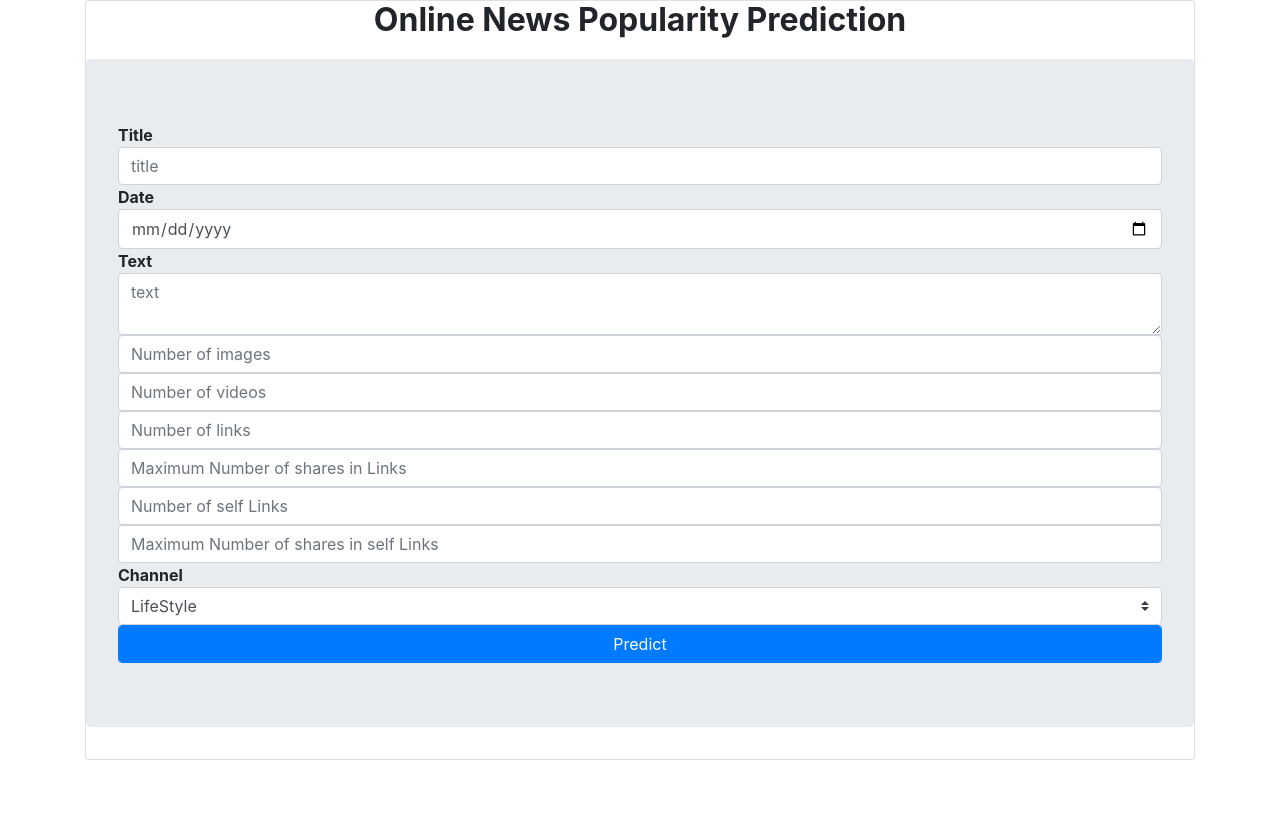
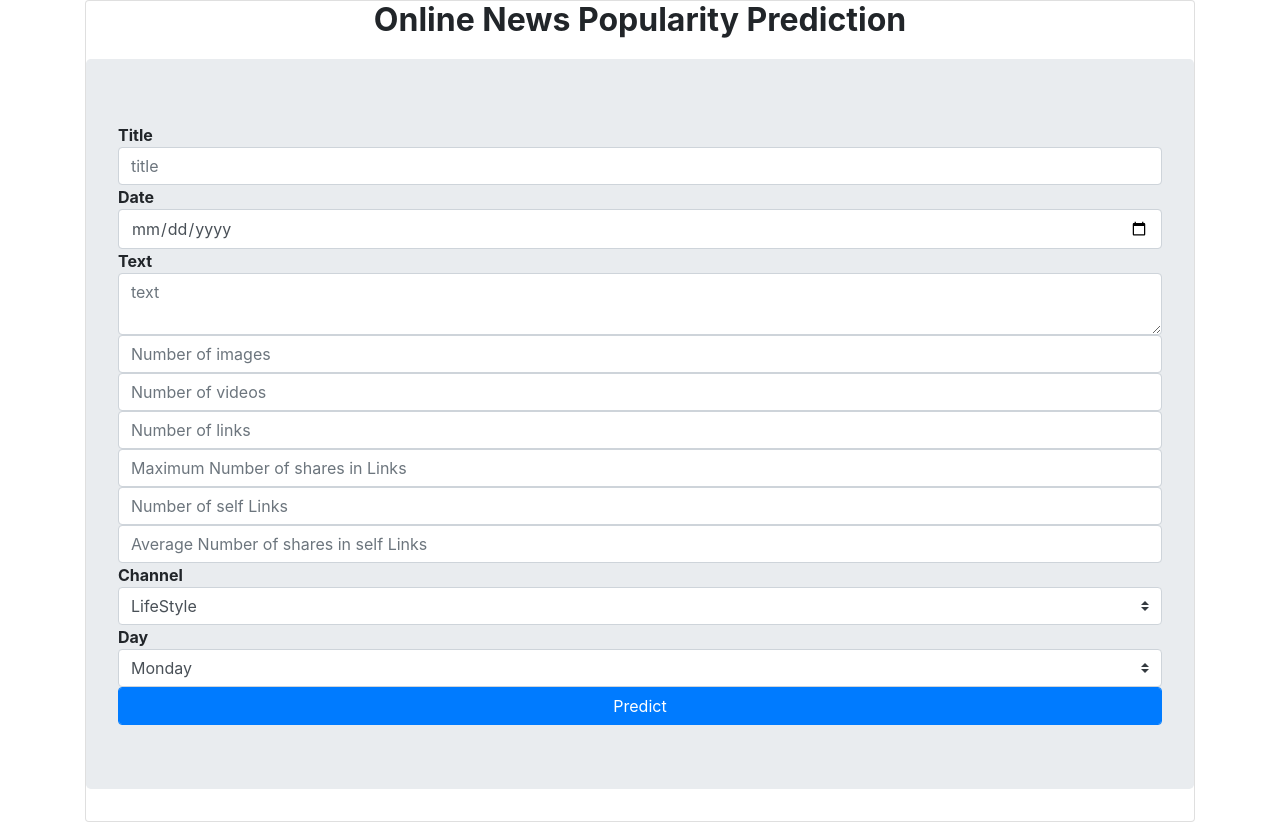
Before and after one commit to mzishan8/Online-News-Article-Popularity, a Flask app: page / in a window 1280 px wide. Before the commit the page ends 760 px from the top, so only its background shows below. Run offline with Flask 2, Linux system fonts and the light colour scheme; parts of the project's set-up code (start-up, migrations or seed data) failed here and were passed over; some libraries are stand-ins or nearby versions.

Commit message:
Almost finished

```diff
--- a/Popularity.py
+++ b/Popularity.py
@@ -84,6 +84,7 @@ res = rfc_model.transform(unlabel_data)
 #     inputData.append(i * i +0.432);
 
 def predictPopularity(features):
+    print(features)
     features = tuple(features)
     feature_label = []
     for i in range(0, len(features)):
--- a/server.py
+++ b/server.py
@@ -1,5 +1,7 @@
 from flask import Flask, redirect, url_for, request, render_template
+
 import Popularity
+from textblob import TextBlob
 app = Flask(__name__)
 
 @app.route('/success/<name>')
@@ -21,9 +23,87 @@ def login():
 
 @app.route('/predict', methods= ['POST'])
 def predict():
-	return "<H1> Your News Article will be popular</H1>"
+   print(request.form)
+   feature=[]
+   feature.append(0)
+   feature.append(len(request.form["title"].split())+2)
+   feature.append(len(request.form["text"].split()))
+   print(len(set(request.form["text"].split())))
+   print((len(request.form["text"].split()))+2)
+   feature.append(len(set(request.form["text"].split()))/(len(request.form["text"].split())+13))
+   feature.append(len(set(request.form["title"].split()))/len(request.form["title"].split()))
+   feature.append(len(set(request.form["title"].split()))/len(request.form["title"].split()))
+   feature.append(int(request.form["external_links"])+int(request.form["self_links"]));
+   feature.append(int(request.form["self_links"]));
+   feature.append(int(request.form["image"]));
+   feature.append(int(request.form["video"]));
+   words = request.form["text"].split()
+   feature.append(sum(len(word) for word in words) / (len(words)+13))
+   feature.append(0)
+   print("Fyk")
+   feature.append(1 if request.form["channel"]=="1" else 0)
+   feature.append(1 if request.form["channel"]=="2" else 0)
+   feature.append(1 if request.form["channel"]=="3" else 0)
+   feature.append(1 if request.form["channel"]=="4" else 0)
+   feature.append(1 if request.form["channel"]=="5" else 0)
+   feature.append(1 if request.form["channel"]=="6" else 0)
+   feature.append(int(request.form["max_external_share"]))
+   feature.append(int(request.form["avg_self_share"]))
+   print("Shik")
+   feature.append(1 if request.form["day"]=="1" else 0)
+   feature.append(1 if request.form["day"]=="2" else 0)
+   feature.append(1 if request.form["day"]=="3" else 0)
+   feature.append(1 if request.form["day"]=="4" else 0)
+   feature.append(1 if request.form["day"]=="5" else 0)
+   feature.append(1 if request.form["day"]=="6" else 0)
+   feature.append(1 if request.form["day"]=="7" else 0)
+   feature.append(1 if request.form["day"]=="6" or request.form["day"]=="7" else 0 )
+   feature.append(TextBlob(request.form["text"]).sentiment.subjectivity)
+   feature.append(TextBlob(request.form["text"]).sentiment.polarity)
+   feature.append(TextBlob(request.form["title"]).sentiment.subjectivity)
+   feature.append(TextBlob(request.form["title"]).sentiment.polarity)
+   feature.append(abs(TextBlob(request.form["title"]).sentiment.subjectivity))
+   feature.append(abs(TextBlob(request.form["title"]).sentiment.polarity))
+   print(len(feature))
+   print(Popularity.predictPopularity(feature))
+   return "<H1> Your News Article will be popular</H1>"
 
 
 
 if __name__ == '__main__':
    app.run(debug = True)
+
+# 'timedelta',
+#  'n_tokens_title',
+#  'n_tokens_content',
+#  'n_unique_tokens',
+#  'n_non_stop_words',
+#  'n_non_stop_unique_tokens',
+#  'num_hrefs',
+#  'num_self_hrefs',
+#  'num_imgs',
+#  'num_videos',
+#  'average_token_length',
+#  'num_keywords',
+#  'data_channel_is_lifestyle',
+#  'data_channel_is_entertainment',
+#  'data_channel_is_bus',
+#  'data_channel_is_socmed',
+#  'data_channel_is_tech',
+#  'data_channel_is_world',
+#  'self_reference_max_shares',
+#  'self_reference_avg_sharess',
+#  'weekday_is_monday',
+#  'weekday_is_tuesday',
+#  'weekday_is_wednesday',
+#  'weekday_is_thursday',
+#  'weekday_is_friday',
+#  'weekday_is_saturday',
+#  'weekday_is_sunday',
+#  'is_weekend',
+#  'global_subjectivity',
+#  'global_sentiment_polarity',
+#  'title_subjectivity',
+#  # 'title_sentiment_polarity',
+#  # 'abs_title_subjectivity',
+ # 'abs_title_sentiment_polarity'
--- a/templates/Home.html
+++ b/templates/Home.html
@@ -21,16 +21,26 @@
 				<input class="form-control" type="number" name="external_links" placeholder="Number of links">
 				<input class="form-control" type="number" name="max_external_share" placeholder="Maximum Number of shares in Links">
 				<input class="form-control" type="number" name="self_links" placeholder="Number of self Links">
-				<input class="form-control" type="number" name="max_self_share" placeholder="Maximum Number of shares in self Links">
+				<input class="form-control" type="number" name="avg_self_share" placeholder="Average Number of shares in self Links">
 				<!-- Example single danger button -->
 				<b>Channel</b>
-				<select class="custom-select" id="inputGroupSelect04">
+				<select class="custom-select" id="inputGroupSelect04" name="channel">
 				    <option value="1">LifeStyle</option>
 				    <option value="2">Entertainment</option>
 				    <option value="3">Business</option>
 				    <option value="4">Social Media</option>
 				    <option value="5">Tech</option>
 				    <option value="6">World</option>
+				</select>
+				<b>Day</b>
+				<select class="custom-select" id="inputGroupSelect04" name="day">
+				    <option value="1">Monday</option>
+				    <option value="2">Tuesday</option>
+				    <option value="3">Wednesday</option>
+				    <option value="4">Thursday</option>
+				    <option value="5">Friday</option>
+				    <option value="6">Saturday</option>
+				    <option value="7">Sunday</option>
 				</select>
 				<input class="form-control btn btn-primary" type="submit" name="submit" value="Predict" >
 			</form>
```
Also changed, not shown: 1 other file.
